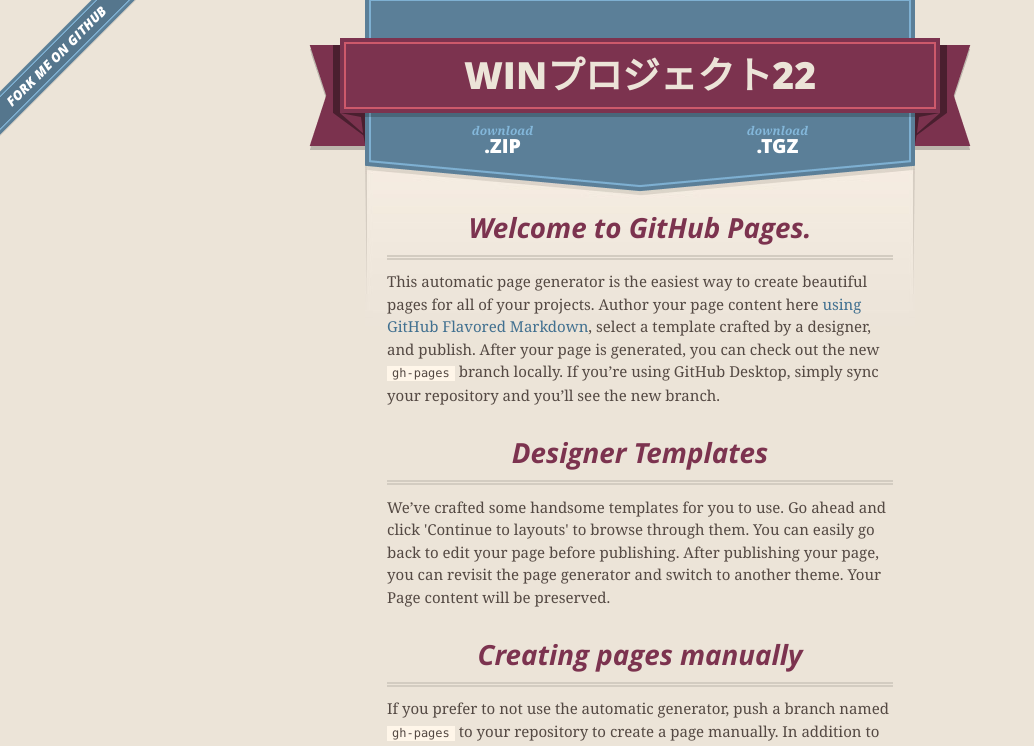
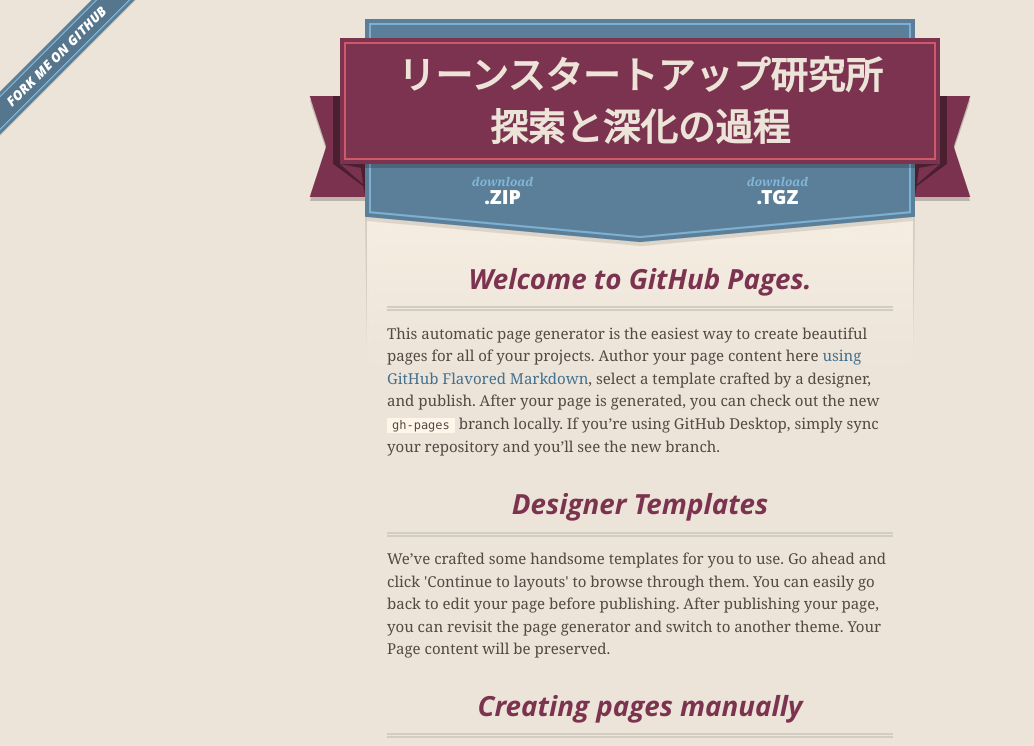
Before and after one commit to HikariShimosaka/test, a plain HTML site: page index.html in a window 1280 px wide. Shown: the top 746 px of the page, without its empty margins (0-1034 px from the left). Drawn offline with nearby package versions, Linux system fonts and the light colour scheme.

Commit message:
H1を修正

```diff
--- a/index.html
+++ b/index.html
@@ -17,7 +17,7 @@
         $('#main_content').headsmart()
       })
     </script>
-    <title>Winプロジェクト22 by HikariShimosaka</title>
+    <title>Winプロジェクト by HikariShimosaka</title>
   </head>
 
   <body>
@@ -27,7 +27,8 @@
       <header>
         <span class="ribbon-outer">
           <span class="ribbon-inner">
-            <h1>Winプロジェクト22</h1>
+            <h1>リーンスタートアップ研究所</h1>
+            <h1>探索と深化の過程</h1>
             <h2></h2>
           </span>
           <span class="left-tail"></span>
```
